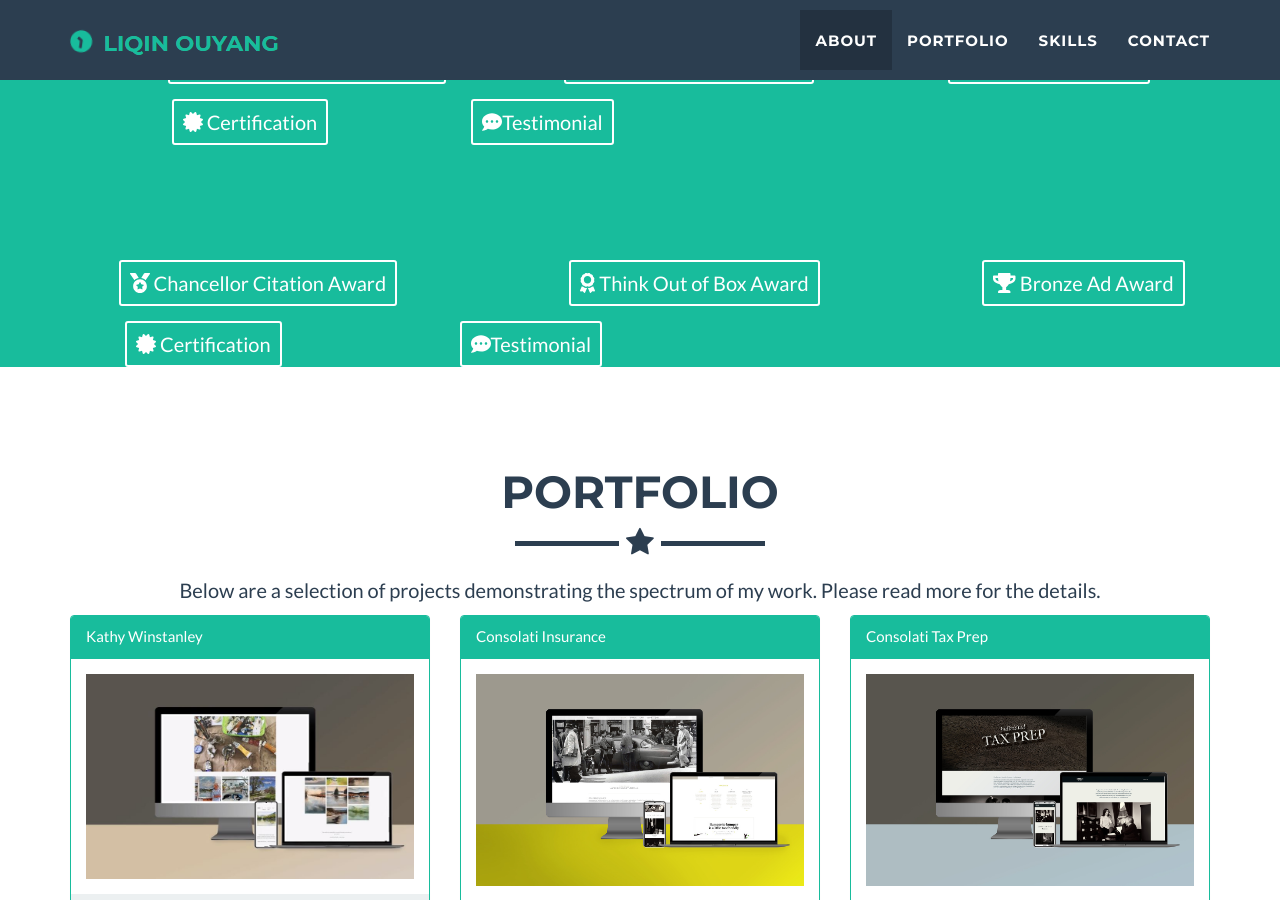
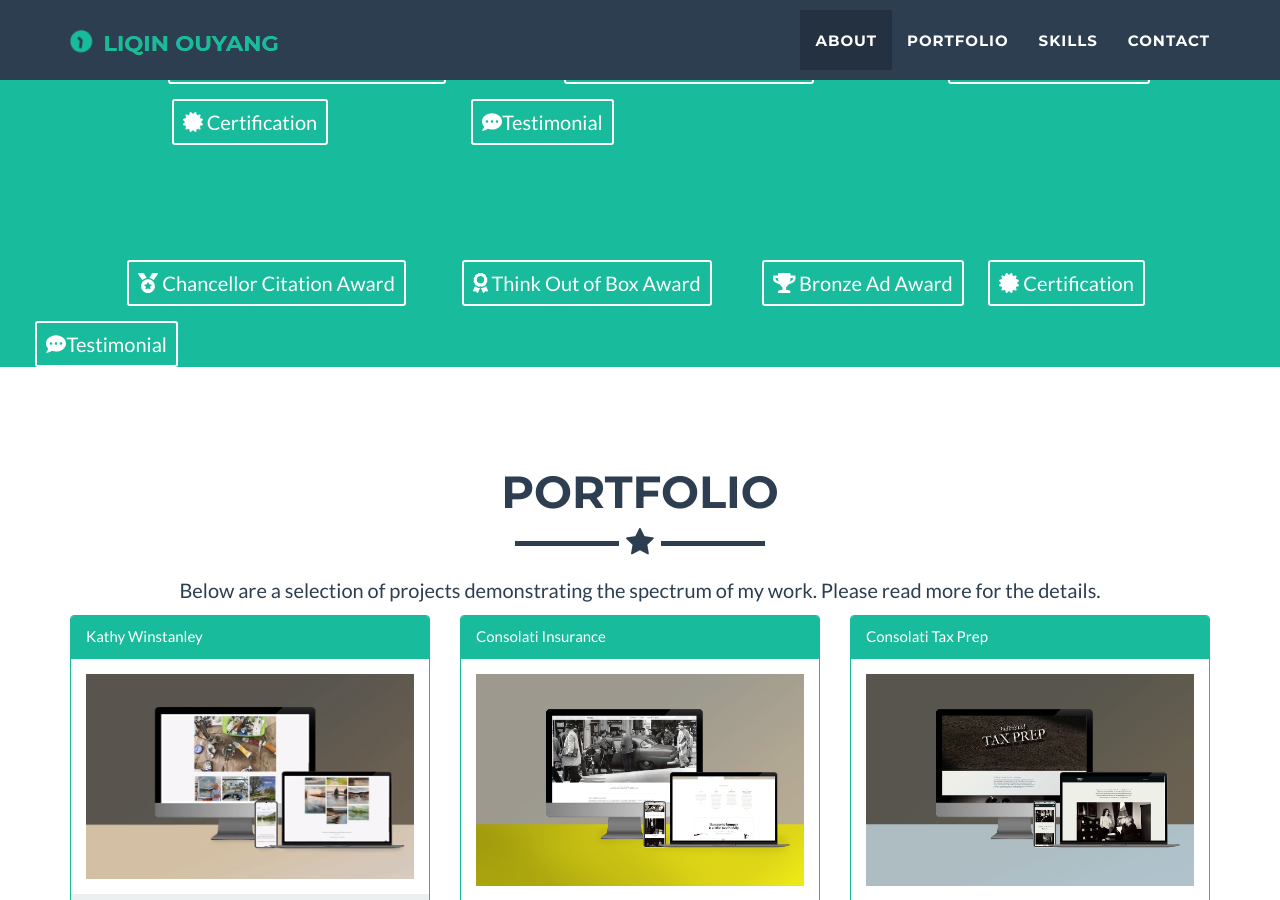
Before and after one commit to hbxtoylq/hbxtoylq.github.io, a Jekyll site: the page built from index.html, in a window 1280 px wide and 900 px high, scrolled down 502 px. Built offline with Jekyll 4.4.1, drawn with Linux system fonts in a browser that asks for light colours; nearby versions of some CDN libraries.

Commit message:
Update header.html

```diff
--- a/_includes/header.html
+++ b/_includes/header.html
@@ -50,28 +50,28 @@
             </div>
 
      </div>
-	    <div class="row">
+	    <div class="row"><div class="col-lg-12">
                          <div class="col-lg-3 col-lg-offset-1 text-center">
                                 <a href="img/reward/award2.png" class="btn btn-sm btn-outline" target="_blank">
                                  <i class="fas fa-medal"></i> Chancellor Citation Award </a>
                          </div>
-                       <div class="col-lg-3 col-lg-offset-1 text-center">
+                       <div class="col-lg-3 text-center">
                                  <a href="img/reward/award3.png" class="btn btn-sm btn-outline" target="_blank">
                                  <i class="fas fa-award"></i> Think Out of Box Award </a>
                          </div>
 
-			   <div class="col-lg-2  col-lg-offset-1  text-center">
+			   <div class="col-lg-2  text-center">
                                  <a href="img/reward/AwardAD.pdf" class="btn btn-sm btn-outline" target="_blank">
                                  <i class="fas fa-trophy"></i> Bronze Ad Award </a>
  			</div>
-			   <div class="col-lg-2 col-lg-offset-1 text-center">
+			   <div class="col-lg-2  text-center">
                                <a href="img/reward/boomiLO.jpg"  class="btn btn-sm btn-outline" target="_blank">
 <i class="fas fa-certificate"></i> Certification </a>
                         </div>
-                       <div class="col-lg-2  col-lg-offset-1 text-center">
+                       <div class="col-lg-2   text-center">
                                 <a href="img/reward/award1.png" class="btn btn-sm btn-outline" target="_blank">
                                  <i class="fas fa-comment-dots"></i>Testimonial</a>
                         </div>
-
+			  </div>
                        </div>
     </header>
```
